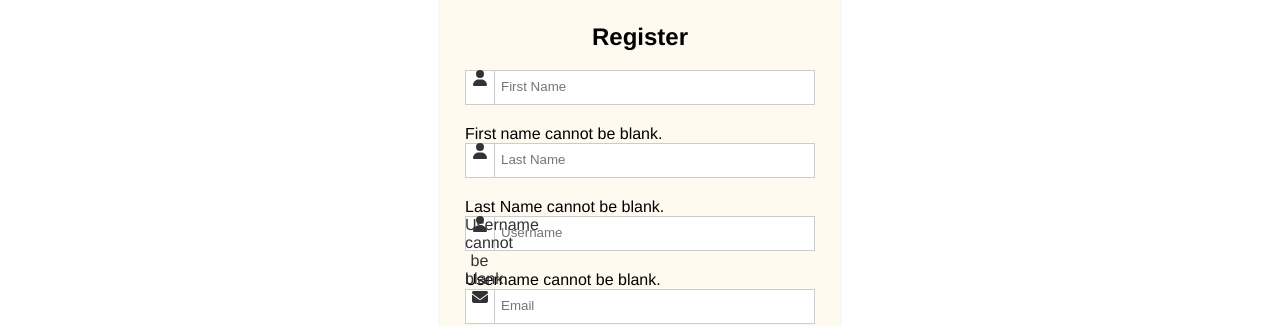
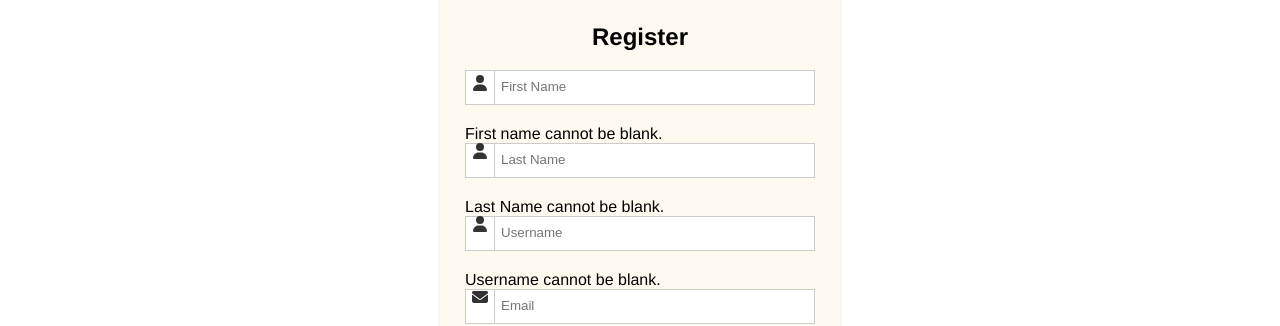
Before and after one commit to maxi-p/marketplace, a React (Create React App) app in the folder frontend/: page /register in a window 1280 px wide. Shown: the part 137-463 px from the top of the page. Built offline with nearby package versions, Linux system fonts and the light colour scheme.

Commit message:
testing positioning of register

```diff
--- a/frontend/src/components/Register.js
+++ b/frontend/src/components/Register.js
@@ -69,7 +69,7 @@ const Register = props => {
                 </div>
                 <div className="row clearfix">
                     <div className="col_half">
-                        <div className="input_field"> <span><FontAwesomeIcon icon={faUser}/></span>
+                        <div className="input_field"> <span><FontAwesomeIcon icon={faUser} transform = "down-5"/></span>
                             <input
                                 type="text"
                                 id="firstname"
@@ -78,7 +78,7 @@ const Register = props => {
                                 onChange={handleChange}
                             />
                         </div>
-                        <span id="firstNameResult">{validationState.firstNameMessage}</span><br />
+                        <span id="firstNameResult">{validationState.firstNameMessage }</span><br />
                     </div>
                     <div className="col_half">
                         <div className="input_field"> <span><FontAwesomeIcon icon={faUser}/></span>
@@ -106,8 +106,6 @@ const Register = props => {
                                     value={formData.username}
                                     onChange={handleChange}
                                 />
-                                <span id="userNameResult">{validationState.userNameMessage}</span><br />
-
                             </div>
                             <span id="userNameResult">{validationState.userNameMessage}</span><br />
 
```
